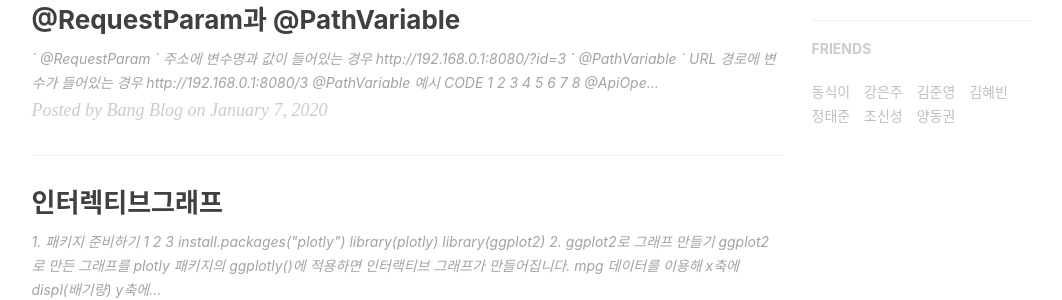
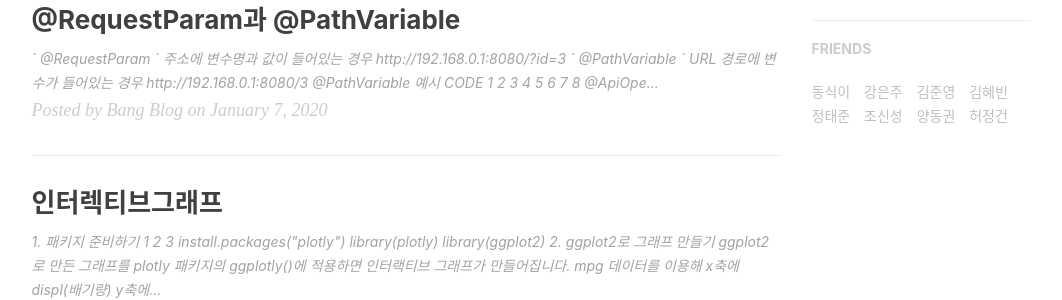
Before and after one commit to jby3146/jby3146.github.io, a Jekyll site: the page built from index.html, in a window 1280 px wide. Shown: the part 1085-1385 px from the top of the page, without its empty margins (136-1198 px from the left). Built offline with Jekyll 4.4.1, drawn with Linux system fonts in a browser that asks for light colours; nearby versions of some CDN libraries; the list of posts is cut into pages by our own code; comment, search, counter and statistics services are not loaded.

Commit message:
친구추가

```diff
--- a/_config.yml
+++ b/_config.yml
@@ -127,4 +127,9 @@ friends: [
         title: "양동권",
         href: "https://ydk7819.github.io/"
     },
+    {
+        title: "허정건",
+        href: "https://ini080.github.io/"
+    },
+
 ]
```
